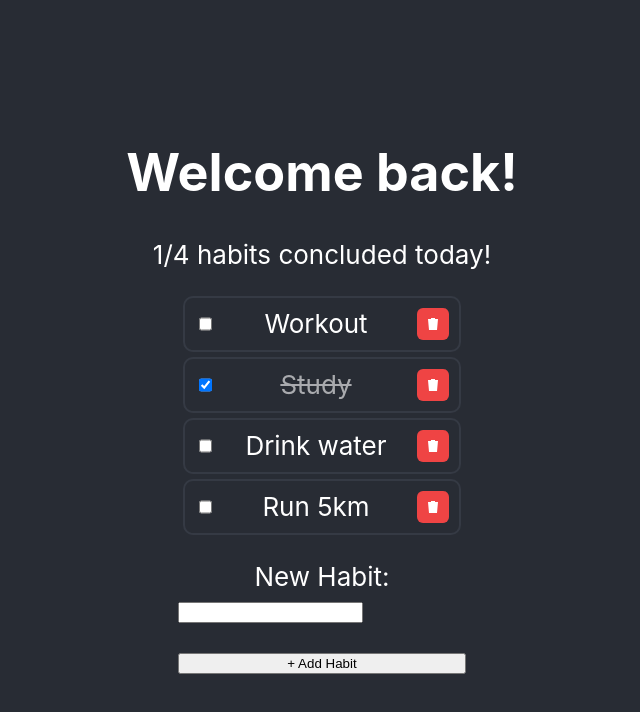
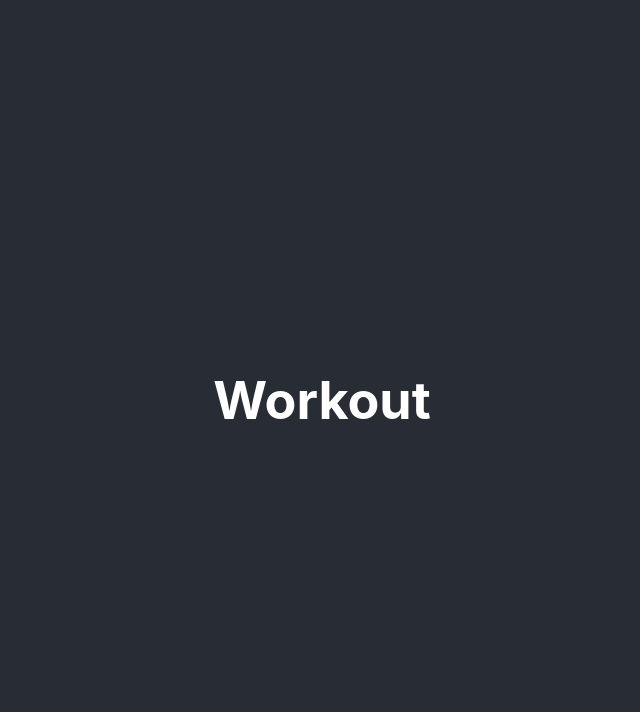
Before and after one commit to Vitornunees38/habbit-react, a React (Create React App) app: page /habit/1 in a window 1280 px wide. Shown: the top 712 px of the page, without its empty margins (318-958 px from the left). Built offline with nearby package versions, Linux system fonts and the light colour scheme.

Commit message:
Added Dynamica Routes for HabitPage

```diff
--- a/src/App.js
+++ b/src/App.js
@@ -1,10 +1,11 @@
 import './App.css';
-import Habit from './components/Habit';
-import {useState, useEffect} from 'react'
 import Counter from './components/Counter';
 import CreateHabit from './pages/CreateHabit';
+import HabitPage from './pages/HabitPage';
 
+import {useState, useEffect } from 'react'
 import { BrowserRouter, Routes, Route } from 'react-router-dom';
+import Home from './pages/Home';
 
 function App() {
 
@@ -18,16 +19,6 @@ function App() {
     ];
   });
 
-  let [doneCount, setDoneCount] = useState(0)
-  let [totalCount, setTotalCount] = useState(0)
-
-  useEffect(() => {
-    const done = habits.filter(h => h.done).length;
-    const total = habits.length;
-
-    setDoneCount(done);
-    setTotalCount(total);
-  }, [habits]);
 
       useEffect(() => {
         localStorage.setItem('habits', JSON.stringify(habits));
@@ -38,6 +29,14 @@ function App() {
           prevHabits.map((habit) =>
             habit.id === id ? {...habit, done: !habit.done} : habit
           ))
+      }
+
+      const handleDelete = (habitToDelete) => {
+
+        setHabits((prevHabits) =>
+          prevHabits.filter((habit) => habit.id !== habitToDelete.id)
+        );
+
       }
 
       const handleSubmit = (e) => {
@@ -62,46 +61,19 @@ function App() {
         form.reset();
       }
 
-  const handleDelete = (habitToDelete) => {
-
-    setHabits((prevHabits) =>
-      prevHabits.filter((habit) => habit.id !== habitToDelete.id)
-    );
-
-  }
-
-
   return (
     <div className="App">
-      <header className="App-header">
-        <h1>Welcome back!</h1>
-
-        <Counter doneCount = {doneCount} totalCount={totalCount}/>
-
+      <div className="App-header">
         <div>
         <BrowserRouter>
         <Routes>
+          <Route path="/" element={<Home habits={habits} toggleDone={toggleDone}  handleDelete={handleDelete} handleSubmit={handleSubmit}/>}/>
           <Route path="/create" element={<CreateHabit/>}/>
+          <Route path="/habit/:id" element={<HabitPage habits={habits}/>}/>
         </Routes>
-        <ul className="no-bullets">
-            {habits.map((habit) => (
-                <li key={habit.id}>
-                  <Habit habit={habit} toggle={toggleDone} deleteHabit={handleDelete}/>
-                </li>
-            ))}
-        </ul>
         </BrowserRouter>
-        <form onSubmit = {handleSubmit}>
-          <label>
-            New Habit:
-            <input type="text" name="name" />
-          </label>
-
-          <input type="submit" value="+ Add Habit"/>
-        </form>
     </div>
-
-      </header>
+    </div>
     </div>
   );
 }
--- a/src/components/Habit.js
+++ b/src/components/Habit.js
@@ -4,14 +4,10 @@ import "./Habit.css"
 
 const Habit = ({habit, toggle, deleteHabit}) => {
 
-  let url = "/" + habit.id
-
-  console.log(url)
-
   return (
     <div className = "habit-div">
         <input type="checkbox" id={habit.id} checked={habit.done} onChange={()=>toggle(habit.id)}/>
-          <Link to={url}>{habit.name}</Link>
+          <Link to={`/habit/${habit.id}`}>{habit.name}</Link>
         <button className="delete-button" onClick={()=>deleteHabit(habit)}>
           <svg xmlns="http://www.w3.org/2000/svg"
               width="16" height="16"
--- /dev/null
+++ b/src/pages/HabitPage.js
@@ -0,0 +1,20 @@
+import React from 'react'
+import {useParams} from 'react-router-dom'
+import {useState, useEffect} from 'react'
+
+const HabitPage = ({habits}) => {
+
+  const {id} = useParams()
+
+  const habit = habits.find(h => String(h.id) === id);
+
+
+  return (
+    <div>
+        {!habit && <p>Hábito não encontrado</p>}
+        <h1>{habit.name}</h1>
+    </div>
+  )
+}
+
+export default HabitPage
--- /dev/null
+++ b/src/pages/Home.js
@@ -0,0 +1,45 @@
+import React from 'react'
+import Habit from '../components/Habit';
+import {useState, useEffect} from 'react'
+import Counter from '../components/Counter';
+
+const Home = ({habits, toggleDone, handleDelete, handleSubmit}) => {
+
+    let [doneCount, setDoneCount] = useState(0)
+    let [totalCount, setTotalCount] = useState(0)
+
+      useEffect(() => {
+        const done = habits.filter(h => h.done).length;
+        const total = habits.length;
+
+        setDoneCount(done);
+        setTotalCount(total);
+      }, [habits]);
+
+  return (
+    <div>
+        <h1>Welcome back!</h1>
+
+        <Counter doneCount = {doneCount} totalCount={totalCount}/>
+
+         <ul className="no-bullets">
+            {habits.map((habit) => (
+                <li key={habit.id}>
+                  <Habit habit={habit} toggle={toggleDone} deleteHabit={handleDelete}/>
+                </li>
+            ))}
+        </ul>
+
+        <form onSubmit = {handleSubmit}>
+          <label>
+            New Habit:
+            <input type="text" name="name" />
+          </label>
+
+          <input type="submit" value="+ Add Habit"/>
+        </form>
+    </div>
+  )
+}
+
+export default Home
```
Lines whose indentation alone changed are shown as unchanged.
